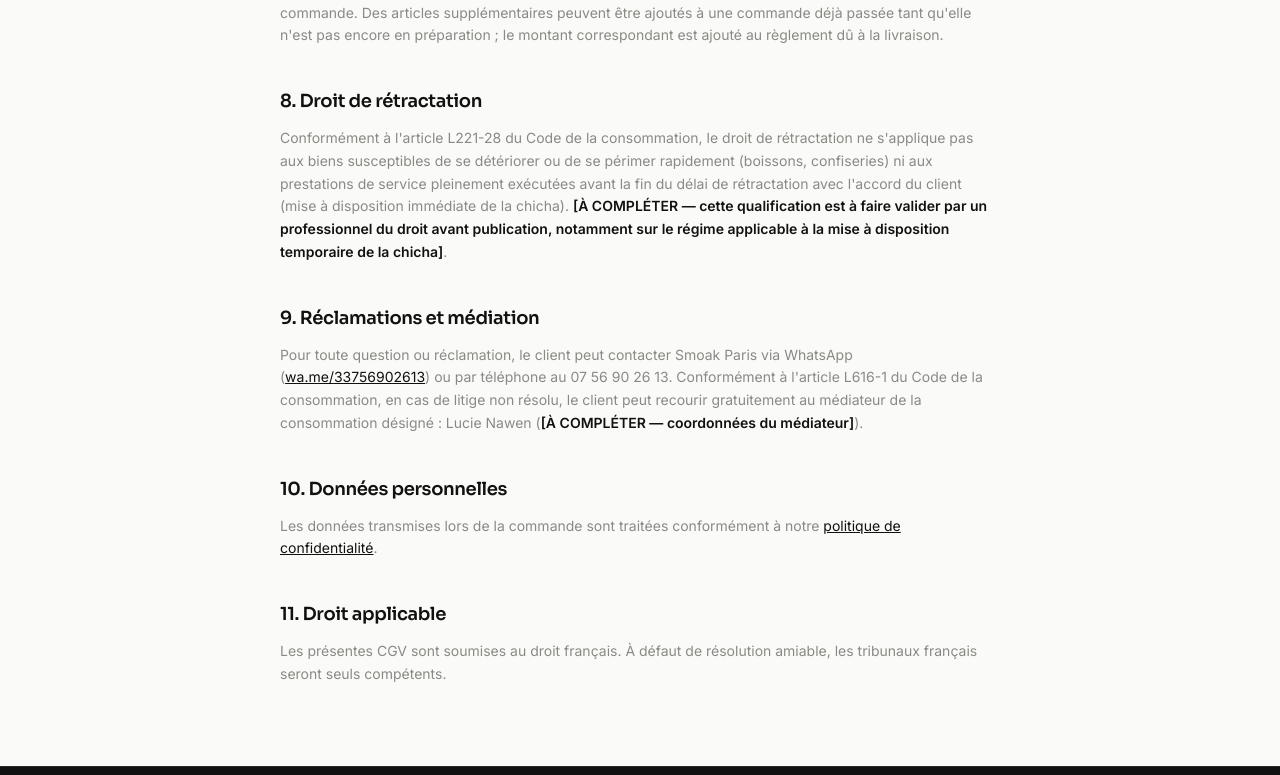
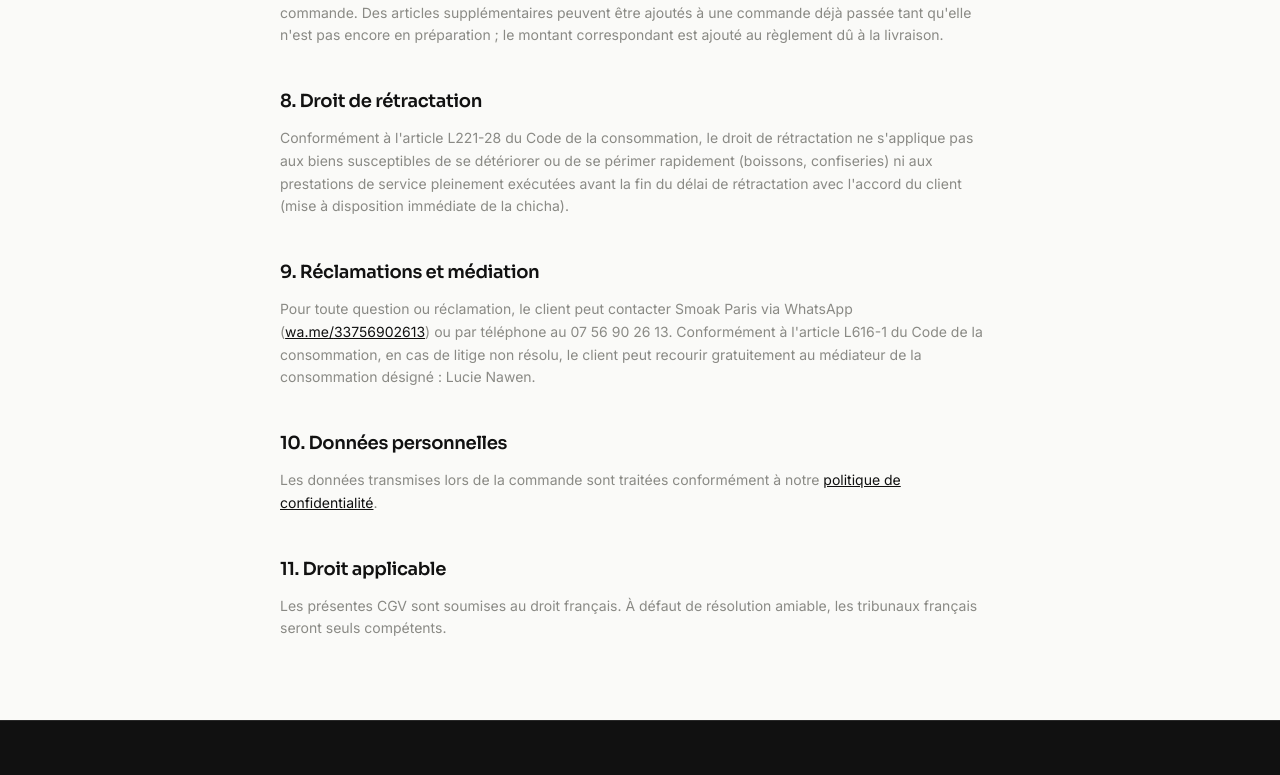
Before and after one commit to Aminecsh/smoak-paris, a Next.js app: page /cgv in a window 1280 px wide. Shown: the part 1323-2098 px from the top of the page. Built offline with nearby package versions, Linux system fonts and the light colour scheme.

Commit message:
Corrige le cadrage des photos pack sur l'accueil (aspect-square) et retire les placeholders "à compléter" des CGV

```diff
--- a/src/app/cgv/page.tsx
+++ b/src/app/cgv/page.tsx
@@ -117,14 +117,7 @@ export default function CgvPage() {
               susceptibles de se détériorer ou de se périmer rapidement (boissons,
               confiseries) ni aux prestations de service pleinement exécutées
               avant la fin du délai de rétractation avec l&apos;accord du client
-              (mise à disposition immédiate de la chicha).{" "}
-              <strong className="text-ink">
-                [À COMPLÉTER — cette qualification est à faire valider par un
-                professionnel du droit avant publication, notamment sur le
-                régime applicable à la mise à disposition temporaire de la
-                chicha]
-              </strong>
-              .
+              (mise à disposition immédiate de la chicha).
             </p>
           </section>
 
@@ -146,11 +139,7 @@ export default function CgvPage() {
               ) ou par téléphone au {SERVICE_PHONE_DISPLAY}. Conformément à
               l&apos;article L616-1 du Code de la consommation, en cas de litige
               non résolu, le client peut recourir gratuitement au médiateur de
-              la consommation désigné : Lucie Nawen (
-              <strong className="text-ink">
-                [À COMPLÉTER — coordonnées du médiateur]
-              </strong>
-              ).
+              la consommation désigné : Lucie Nawen.
             </p>
           </section>
 
--- a/src/app/page.tsx
+++ b/src/app/page.tsx
@@ -146,7 +146,7 @@ export default function Home() {
               <Link
                 key={chicha.id}
                 href={`/commande?open=${chicha.id}`}
-                className="group relative flex aspect-[4/3] w-full flex-col overflow-hidden rounded-2xl"
+                className="group relative flex aspect-square w-full flex-col overflow-hidden rounded-2xl"
               >
                 {chicha.image && (
                   <Image
```
